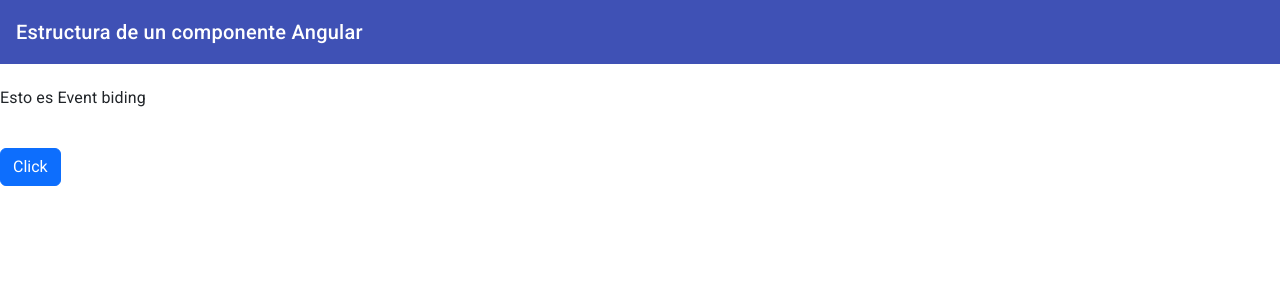
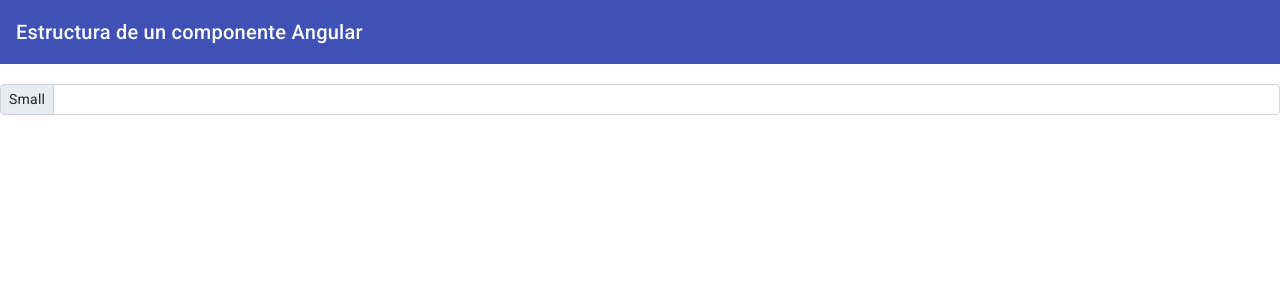
Before and after one commit to albernalca/Angular, an Angular app: page / in a window 1280 px wide. Shown: the top 300 px of the page. Built offline with nearby package versions, Linux system fonts and the light colour scheme.

Commit message:
Two way data binding

```diff
--- a/src/app/app.component.html
+++ b/src/app/app.component.html
@@ -4,8 +4,15 @@
     <span>Estructura de un componente Angular</span>
   </mat-toolbar>
   <br>
-  <h3>{{texto}}</h3>
-  <br>
-  <button class="btn btn-primary" (click)="cambiarTexto()">Click</button>
+
+    <div class="input-group input-group-sm mb-3 col-3">
+
+      <span class="input-group-text" id="inputGroup-sizing-sm">Small</span>
+      <input type="text" class="form-control" aria-label="Sizing example input" aria-describedby="inputGroup-sizing-sm"
+      [(ngModel)]="texto">
+
+    </div>
+    <br>
+    <h1>{{texto}}</h1>
 
 </div>
--- a/src/app/app.component.ts
+++ b/src/app/app.component.ts
@@ -7,13 +7,11 @@
 })
 export class AppComponent {
 
-texto = 'Esto es Event biding'
+  texto: string
 
-cambiarTexto(): void{
-  this.texto = "En el Click cambia de texto por Alejandro"
-}
-
-
+  constructor(){
+    this.texto="";
+  }
 
 
 }
--- a/src/app/app.module.ts
+++ b/src/app/app.module.ts
@@ -7,6 +7,7 @@
 //Angular Material
 import {MatCardModule} from '@angular/material/card';
 import {MatToolbarModule} from '@angular/material/toolbar';
+import { FormsModule } from '@angular/forms';
 
 @NgModule({
   declarations: [
@@ -16,7 +17,8 @@
     BrowserModule,
     BrowserAnimationsModule,
     MatCardModule,
-    MatToolbarModule
+    MatToolbarModule,
+    FormsModule
   ],
   providers: [],
   bootstrap: [AppComponent]
```
